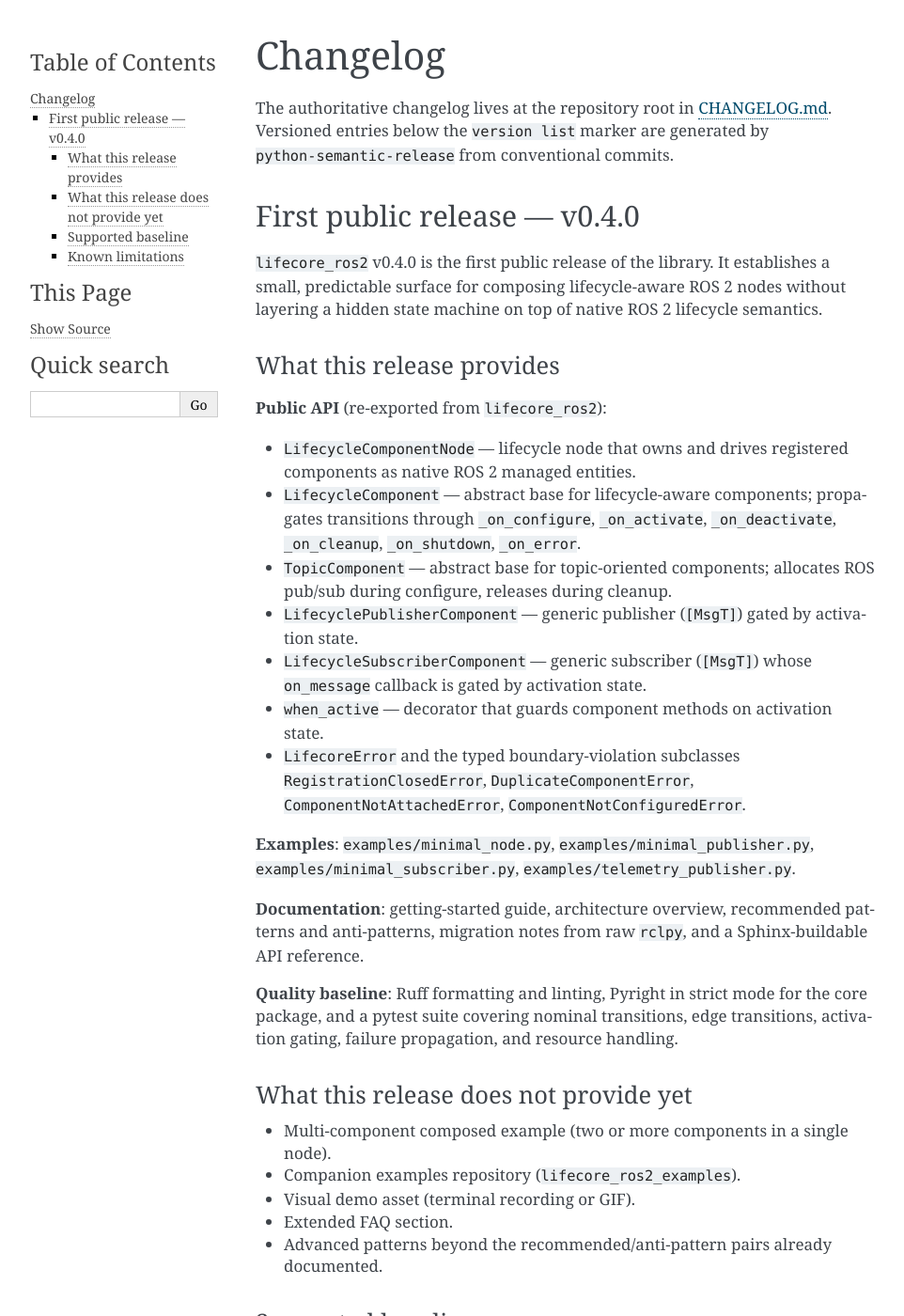
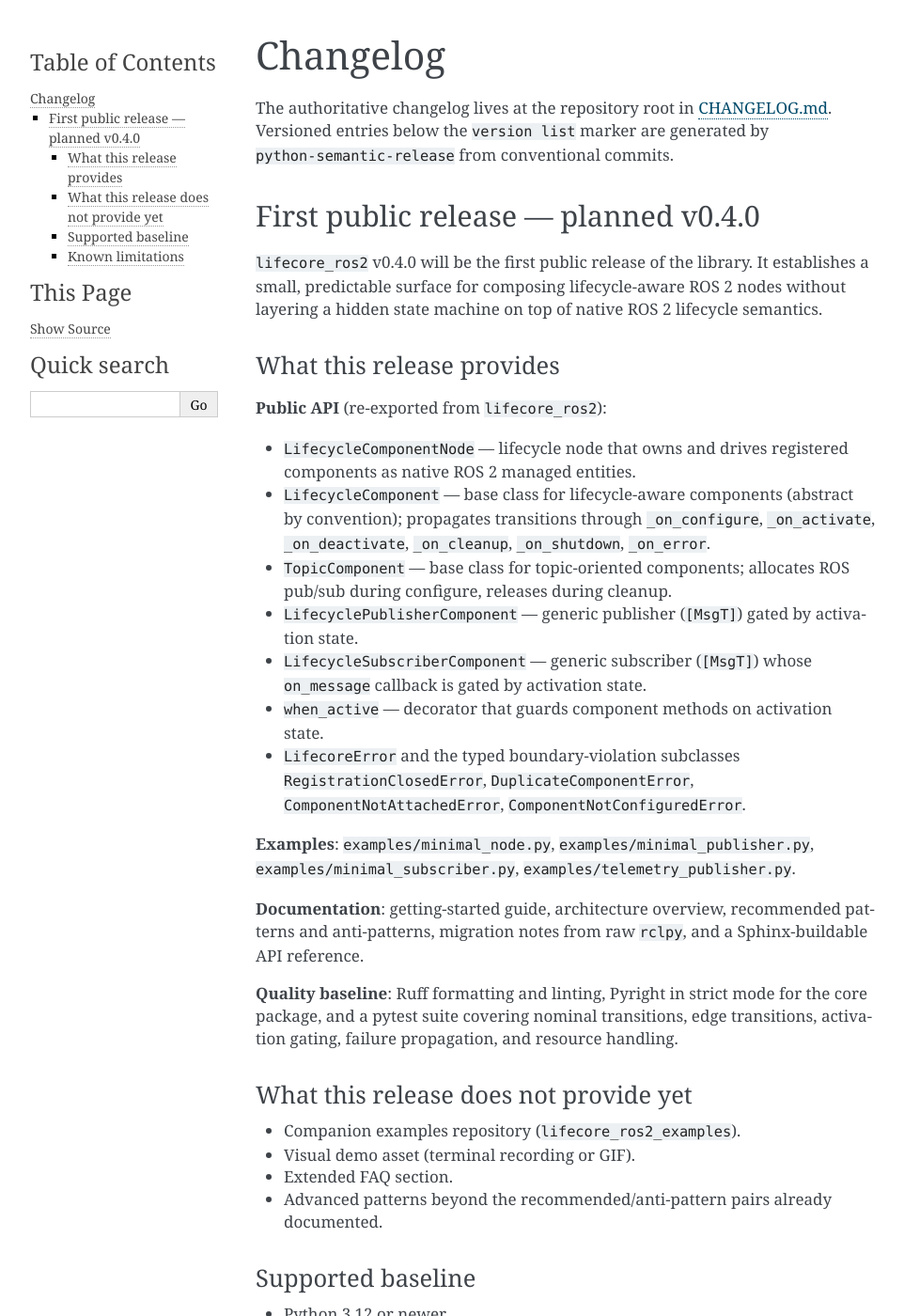
Before and after one commit to apajon/lifecore_ros2, a Sphinx documentation site: the page built from docs/changelog.rst, in a window 1280 px wide and 1400 px high. Shown: the whole window at 94% size, without its empty margins (148-1110 px from the left). Built offline with Sphinx 7.4.7, drawn with Linux system fonts in a browser that asks for light colours; some of the changed text lies outside the part shown.

Commit message:
docs(changelog): align preamble with version list; update shipped state and base class wording
- Change "First public release — v0.4.0 is" to "planned v0.4.0 will be" since
  the version list shows [Unreleased] + v0.3.0 as the latest tag; the preamble
  was premature.
- Remove "Multi-component composed example" from "What this release does not
  provide yet" — composed_pipeline.py is shipped.
- Update Known limitations: replace "Examples cover single-component nodes only"
  with the accurate statement that composed_pipeline.py demonstrates multi-component
  composition.
- Soften LifecycleComponent and TopicComponent from "abstract base" to "base class
  (abstract by convention)" — both are ABC with no @abstractmethod hooks.

```diff
--- a/docs/changelog.rst
+++ b/docs/changelog.rst
@@ -6,10 +6,10 @@
 Versioned entries below the ``version list`` marker are generated by
 ``python-semantic-release`` from conventional commits.
 
-First public release — v0.4.0
------------------------------
+First public release — planned v0.4.0
+--------------------------------------
 
-``lifecore_ros2`` v0.4.0 is the first public release of the library. It establishes a small,
+``lifecore_ros2`` v0.4.0 will be the first public release of the library. It establishes a small,
 predictable surface for composing lifecycle-aware ROS 2 nodes without layering a hidden state
 machine on top of native ROS 2 lifecycle semantics.
 
@@ -20,10 +20,10 @@
 
 - ``LifecycleComponentNode`` — lifecycle node that owns and drives registered components as
   native ROS 2 managed entities.
-- ``LifecycleComponent`` — abstract base for lifecycle-aware components; propagates
-  transitions through ``_on_configure``, ``_on_activate``, ``_on_deactivate``,
+- ``LifecycleComponent`` — base class for lifecycle-aware components (abstract by convention);
+  propagates transitions through ``_on_configure``, ``_on_activate``, ``_on_deactivate``,
   ``_on_cleanup``, ``_on_shutdown``, ``_on_error``.
-- ``TopicComponent`` — abstract base for topic-oriented components; allocates ROS pub/sub
+- ``TopicComponent`` — base class for topic-oriented components; allocates ROS pub/sub
   during configure, releases during cleanup.
 - ``LifecyclePublisherComponent`` — generic publisher (``[MsgT]``) gated by activation state.
 - ``LifecycleSubscriberComponent`` — generic subscriber (``[MsgT]``) whose ``on_message``
@@ -45,7 +45,6 @@
 What this release does not provide yet
 ~~~~~~~~~~~~~~~~~~~~~~~~~~~~~~~~~~~~~~
 
-- Multi-component composed example (two or more components in a single node).
 - Companion examples repository (``lifecore_ros2_examples``).
 - Visual demo asset (terminal recording or GIF).
 - Extended FAQ section.
@@ -62,8 +61,8 @@
 Known limitations
 ~~~~~~~~~~~~~~~~~
 
-- Examples cover single-component nodes only; multi-component composition is exercised by
-  the test suite but not yet by an example.
+- ``composed_pipeline.py`` demonstrates multi-component composition inside a single node;
+  multi-node or domain-specific examples live in the planned companion repository.
 - The ``MsgT`` type parameter on topic components is unbounded by design — no stable ROS 2
   message base class is exported by ``rosidl`` to constrain it without coupling.
 - No companion examples repository, visual asset, or FAQ ships with this release.
```
Also changed, not shown: CHANGELOG.md (+8 -9 lines).
